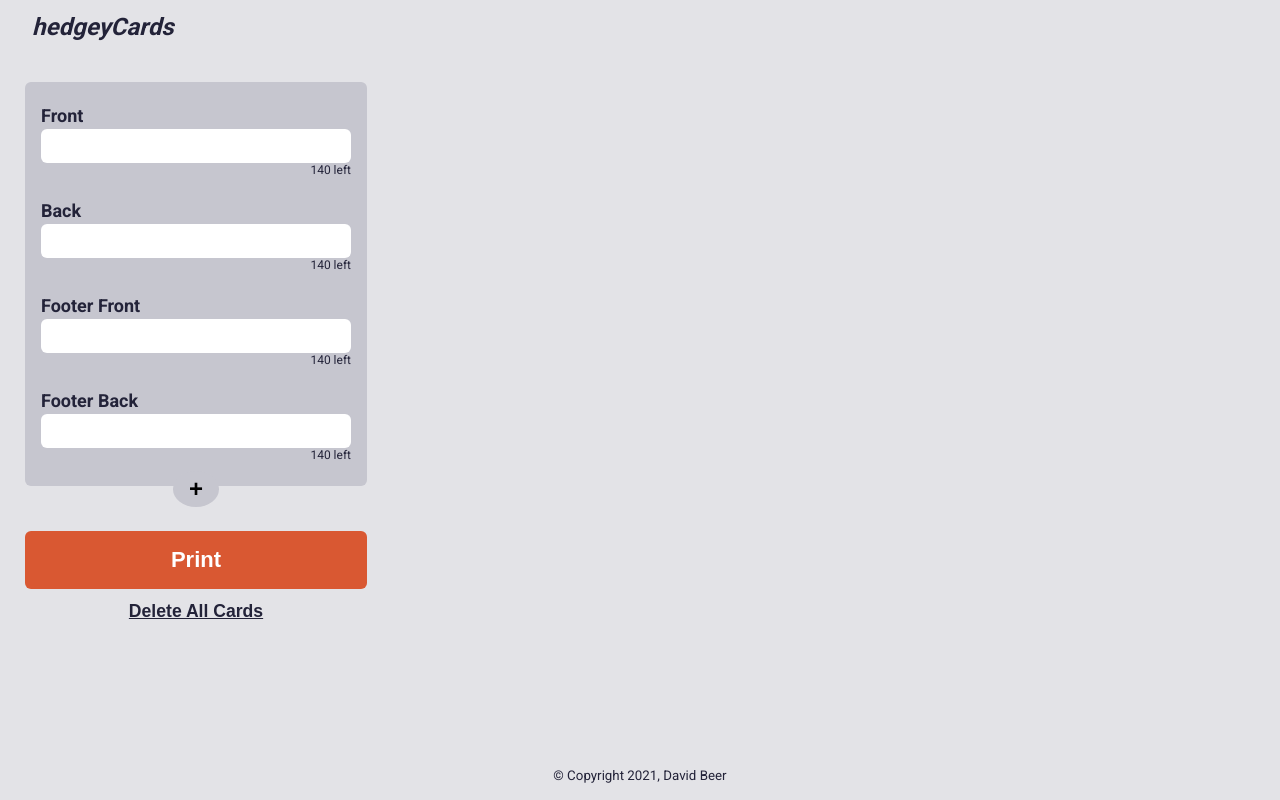
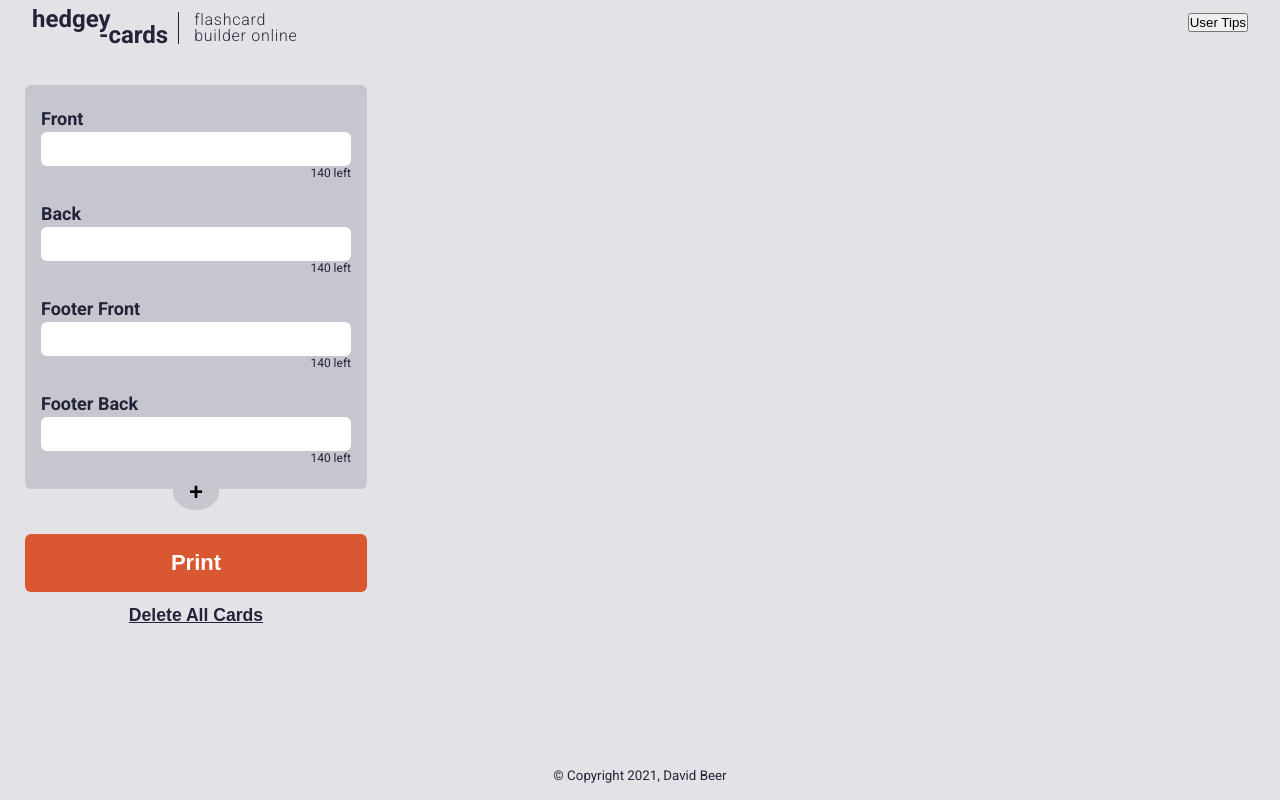
Before and after one commit to Obtez/flash-card-generator, a React (Create React App) app: page / in a window 1280 px wide. Built offline with nearby package versions, Linux system fonts and the light colour scheme.

Commit message:
logo redesign

```diff
--- a/src/components/Layout/Layout.module.scss
+++ b/src/components/Layout/Layout.module.scss
@@ -10,15 +10,51 @@
   .navbar {
     width: 95%;
     margin: auto;
-    padding: .813rem 0 2.563rem 0;
+    padding: .75rem 0 2.563rem 0;
     text-align: start;
+    display: flex;
+    flex-flow: row nowrap;
+    justify-content: space-between;
 
-    .logo {
-      font-size: 1.5rem;
-      font-style: italic;
-      font-weight: 700;
-      color: $text;
-      text-decoration: none;
+    .logoContainer {
+      display: flex;
+      flex-flow: row nowrap;
+
+      .logo {
+        // width to manage the second line offset
+        width: 9.2rem;
+        padding-right: .625rem;
+        font-size: 1.5rem;
+        font-weight: bold;
+        line-height: 65%;
+        color: $text;
+        text-decoration: none;
+        border-right: 1px solid $text;
+
+        display: flex;
+        flex-flow: column nowrap;
+
+        span:nth-of-type(2) {
+          text-align: end;
+        }
+      }
+
+
+
+      .slogan {
+        margin-left: .938rem;
+        font-size: 1rem;
+        font-weight: 300;
+        color: $text-muted;
+
+        display: flex;
+        flex-flow: column nowrap;
+
+        span {
+          line-height: 101.2%;
+          letter-spacing: .045em;
+        }
+      }
     }
 
     ul {
--- a/src/components/Layout/Navbar.tsx
+++ b/src/components/Layout/Navbar.tsx
@@ -4,9 +4,25 @@ import styles from "./Layout.module.scss"
 const Navbar = () => {
   return (
     <nav className={styles.navbar}>
-      <Link to="/" className={styles.logo}>
-        hedgeyCards
+      <Link to="/">
+        <div className={styles.logoContainer}>
+          <h1 className={styles.logo}>
+            <span>hedgey</span>
+            <span>-cards</span>
+          </h1>
+          <div className={styles.divider} />
+          <div>
+            <h2 className={styles.slogan}>
+              <span>flashcard</span>
+              <span>builder online</span>
+            </h2>
+          </div>
+        </div>
       </Link>
+
+      <div className={styles.navbar__links}>
+        <button type="button">User Tips</button>
+      </div>
     </nav>
   )
 }
--- a/src/styles/_variables.scss
+++ b/src/styles/_variables.scss
@@ -5,3 +5,4 @@ $accent: #D95832;
 $accent-icon: #D95732;
 $bg-dark: #C6C6CF;
 $light: #FFFFFF;
+$text-muted: #29293C;
--- a/src/styles/index.scss
+++ b/src/styles/index.scss
@@ -18,3 +18,7 @@ body {
 .App {
   min-height: 100vh;
 }
+
+a {
+  text-decoration: none;
+}
```
